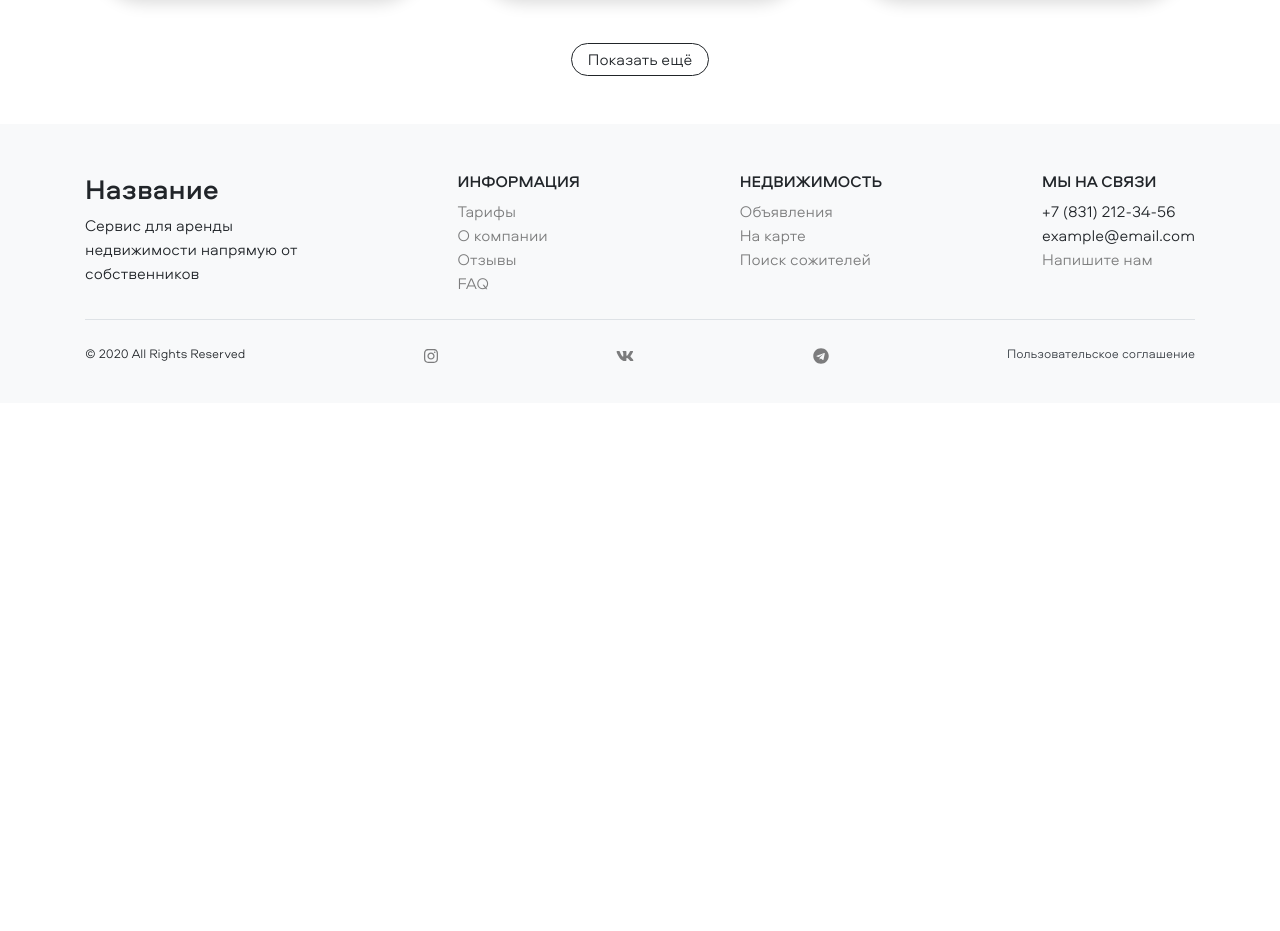
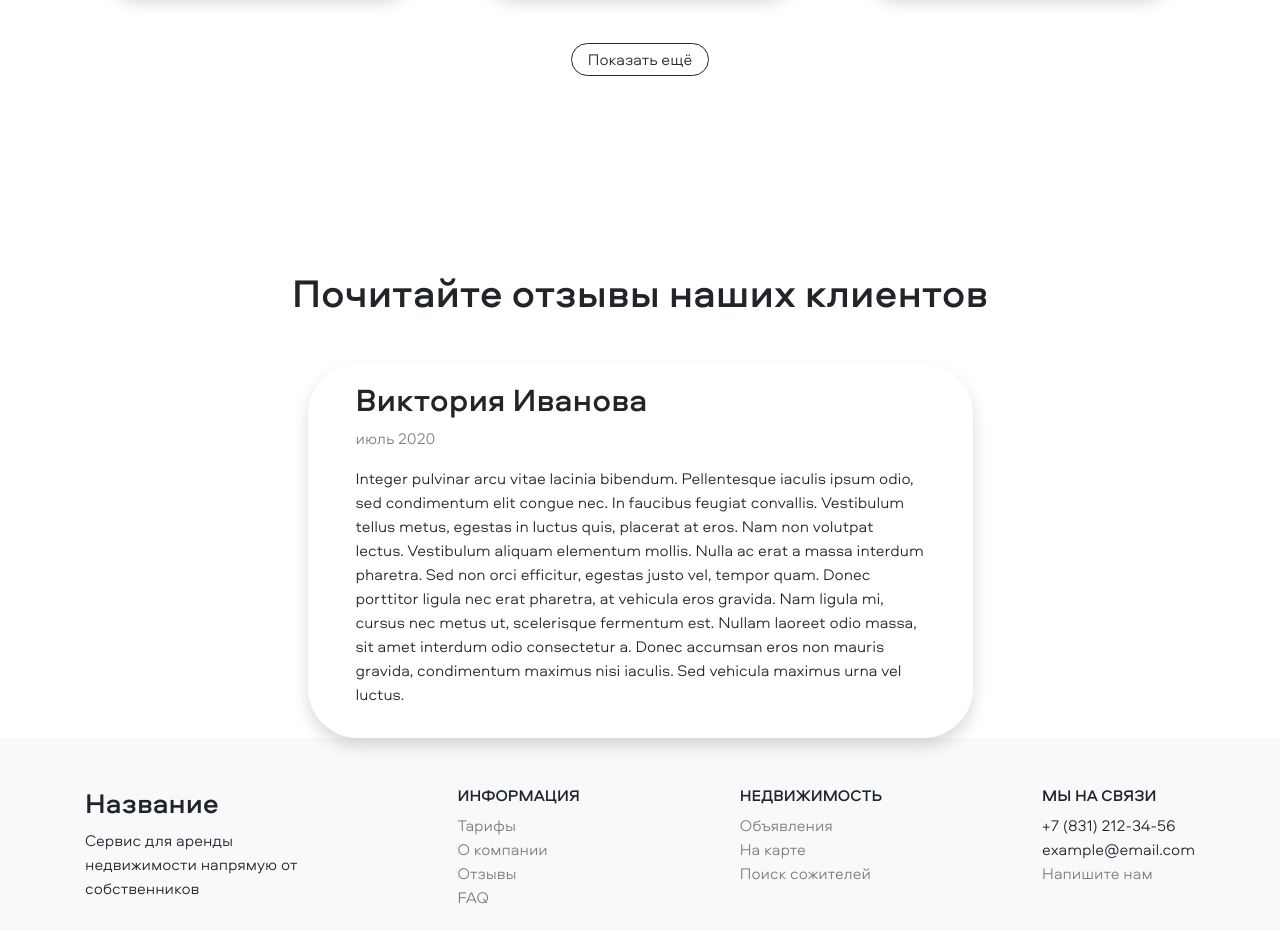
Before and after one commit to honeyshi/RealEstateAgency, a React (Create React App) app: page / in a window 1280 px wide. Shown: the part 2280-3211 px from the top of the page. Before the commit the page ends 2683 px from the top, so only its background shows below. Built offline with nearby package versions, Linux system fonts and the light colour scheme.

Commit message:
Create feedback component

```diff
--- /dev/null
+++ b/src/app/navbarPages/startPage/sections/feedbacksSection.tsx
@@ -0,0 +1,22 @@
+import { Feedback } from 'pageParts/feedback';
+import React from 'react';
+import { Container, Row, Section, TextField } from 'shared/base';
+
+export const FeedbacksSection: React.FC = () => {
+  return (
+    <Section>
+      <Container nonFluid>
+        <TextField center tag="h1" mb="5">
+          Почитайте отзывы наших клиентов
+        </TextField>
+        <Row justifyContent="center">
+          <Feedback
+            name="Виктория Иванова"
+            date="июль 2020"
+            feedbackText="Integer pulvinar arcu vitae lacinia bibendum. Pellentesque iaculis ipsum odio, sed condimentum elit congue nec. In faucibus feugiat convallis. Vestibulum tellus metus, egestas in luctus quis, placerat at eros. Nam non volutpat lectus. Vestibulum aliquam elementum mollis. Nulla ac erat a massa interdum pharetra. Sed non orci efficitur, egestas justo vel, tempor quam. Donec porttitor ligula nec erat pharetra, at vehicula eros gravida. Nam ligula mi, cursus nec metus ut, scelerisque fermentum est. Nullam laoreet odio massa, sit amet interdum odio consectetur a. Donec accumsan eros non mauris gravida, condimentum maximus nisi iaculis. Sed vehicula maximus urna vel luctus. "
+          />
+        </Row>
+      </Container>
+    </Section>
+  );
+};
--- a/src/app/navbarPages/startPage/sections/index.ts
+++ b/src/app/navbarPages/startPage/sections/index.ts
@@ -1,3 +1,4 @@
 export { AdvantagesSection } from './advantagesSection';
+export { FeedbacksSection } from './feedbacksSection';
 export { FiltersSection } from './filtersSection';
 export { SuggestionsSection } from './suggestionsSection';
--- a/src/app/navbarPages/startPage/startPage.tsx
+++ b/src/app/navbarPages/startPage/startPage.tsx
@@ -1,6 +1,6 @@
 import React from 'react';
 import { DefaultPage } from 'shared/layout/defaultPage';
-import { AdvantagesSection, FiltersSection, SuggestionsSection } from './sections';
+import { AdvantagesSection, FeedbacksSection, FiltersSection, SuggestionsSection } from './sections';
 
 export const StartPage: React.FC = () => {
   return (
@@ -8,6 +8,7 @@ export const StartPage: React.FC = () => {
       <FiltersSection />
       <AdvantagesSection />
       <SuggestionsSection />
+      <FeedbacksSection />
     </DefaultPage>
   );
 };
--- /dev/null
+++ b/src/pageParts/feedback/feedback.tsx
@@ -0,0 +1,20 @@
+import React from 'react';
+import { Column, TextField } from 'shared/base';
+
+interface IFeedbackProps {
+  name: string;
+  date: string;
+  feedbackText: string;
+}
+
+export const Feedback: React.FC<IFeedbackProps> = ({ name, date, feedbackText }) => {
+  return (
+    <Column size={7} px="5" py="3" rounded="50" className="shadow">
+      <TextField tag="h2">{name}</TextField>
+      <TextField light text="black-50">
+        {date}
+      </TextField>
+      <TextField>{feedbackText}</TextField>
+    </Column>
+  );
+};
--- /dev/null
+++ b/src/pageParts/feedback/index.ts
@@ -0,0 +1 @@
+export { Feedback } from './feedback';
```
